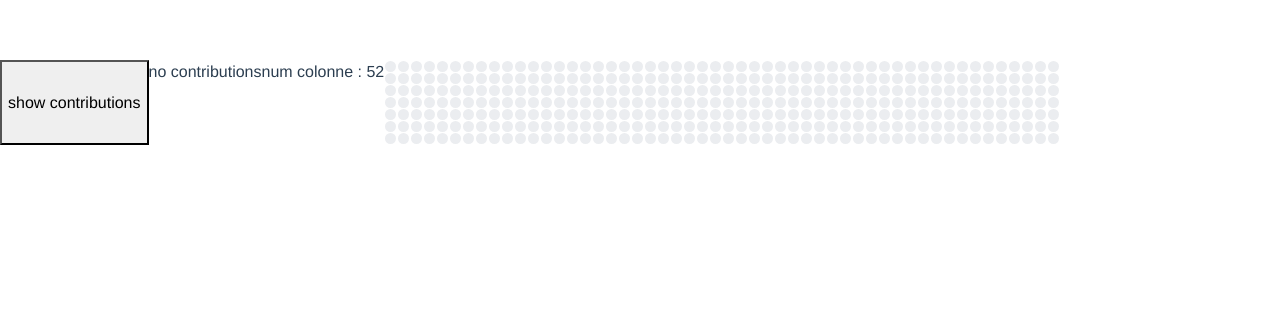
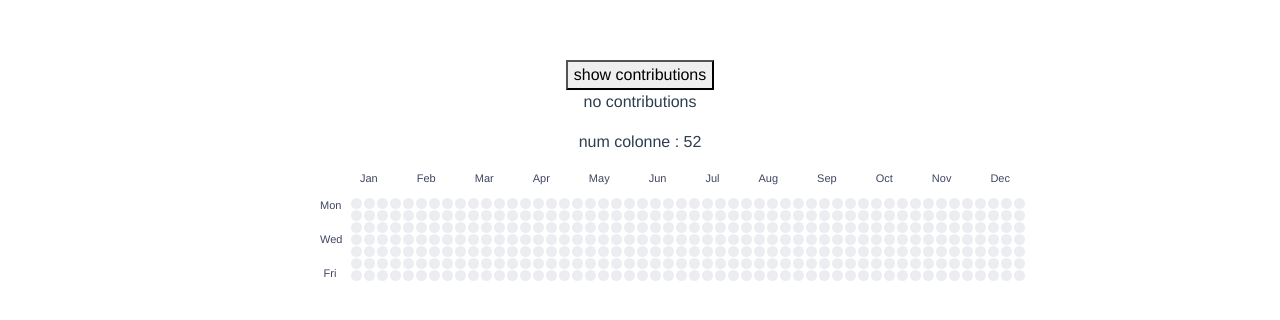
Before and after one commit to estelled/vue-contribution-graph, a Vue app: page / in a window 1280 px wide. Shown: the top 320 px of the page. Built offline with nearby package versions, Linux system fonts and the light colour scheme.

Commit message:
complete static graph

```diff
--- a/src/components/ContributionGraph.vue
+++ b/src/components/ContributionGraph.vue
@@ -1,15 +1,24 @@
 <template>
-  <div id="canvas">
+  <div id="graph">
     <button v-on:click="showCont()">show contributions</button>
     <p>{{ contNumber}}<p>
     <p>num colonne : {{numCol}}</p>
+    <div id="monthRow">
+      <div v-for="month in months" :key="month">{{ month }}</div>
+    </div>
+    <div id="container">
+      <div id="dayColumn">
+        <span>Mon</span>
+        <span>Wed</span>
+        <span>Fri</span>
+      </div>
       <!-- drawGraph -->
+      <div id="canvas">
         <div class="graph-col" v-for="i in numCol" :key="i"> <!--starts from 1 ! -->
           <div class="graph-row" v-for="j in numRow" :key="j">
-        <div class= "circle"
-          v-b-tooltip.hover
-          title="I'm a tooltip!"
-          v-bind:id="(i-1)*7+j">
+            <div class= "circle" v-bind:id="idCalc(i,j)"></div>
+            <b-tooltip v-bind:target="idCalc(i,j).toString()" >{{activity[0][1].toString()}} contributions on {{activity[0][0].toString()}}</b-tooltip>
+          </div>
         </div>
       </div>
     </div>
@@ -29,28 +38,59 @@ export default {
     return {
       numRow: 7,
       contNumber: 'no contributions',
+      months: ["Jan","Feb","Mar","Apr","May","Jun","Jul","Aug","Sep","Oct","Nov","Dec"],
     };
   },
   methods: {
     showCont() {
       this.contNumber = '5'
     },
+    idCalc: function(i,j) {
+      return (i-1)*7+j
+    },
   },
   computed: {
     numCol: function() {
       return Math.floor(365 / this.numRow)
-    } ,
-  },
+    }
+  }
 }
 
 </script>
 
 <!-- Add "scoped" attribute to limit CSS to this component only -->
 <style scoped lang="scss">
+#graph {
+  margin: auto;
+  width: 50%;
+}
+#monthRow {
+  display :flex;
+  flex-direction: row;
+  width: 650px;
+  justify-content: space-between;
+  font-size: 11px;
+  color : #414660;
+  margin-left: 40px;
+  margin-bottom: 10px;
+}
+#container {
+  display: flex;
+  flex-direction: row;
+  #dayColumn {
+    display: flex;
+    flex-direction: column;
+    width: 20px;
+    height: 85px;
+    justify-content: space-between;
+    font-size: 11px;
+    color: #414660;
+    margin-right: 10px;
+  }
   #canvas {
     display: flex;
     flex-direction: row;
-    .circle{
+    .circle {
       width: 11px;
       height: 11px;
       border-radius: 50%;
@@ -58,6 +98,7 @@ export default {
       margin : 1px;
     }
   }
+}//container
 
 
 
```
Lines whose indentation alone changed are shown as unchanged.
